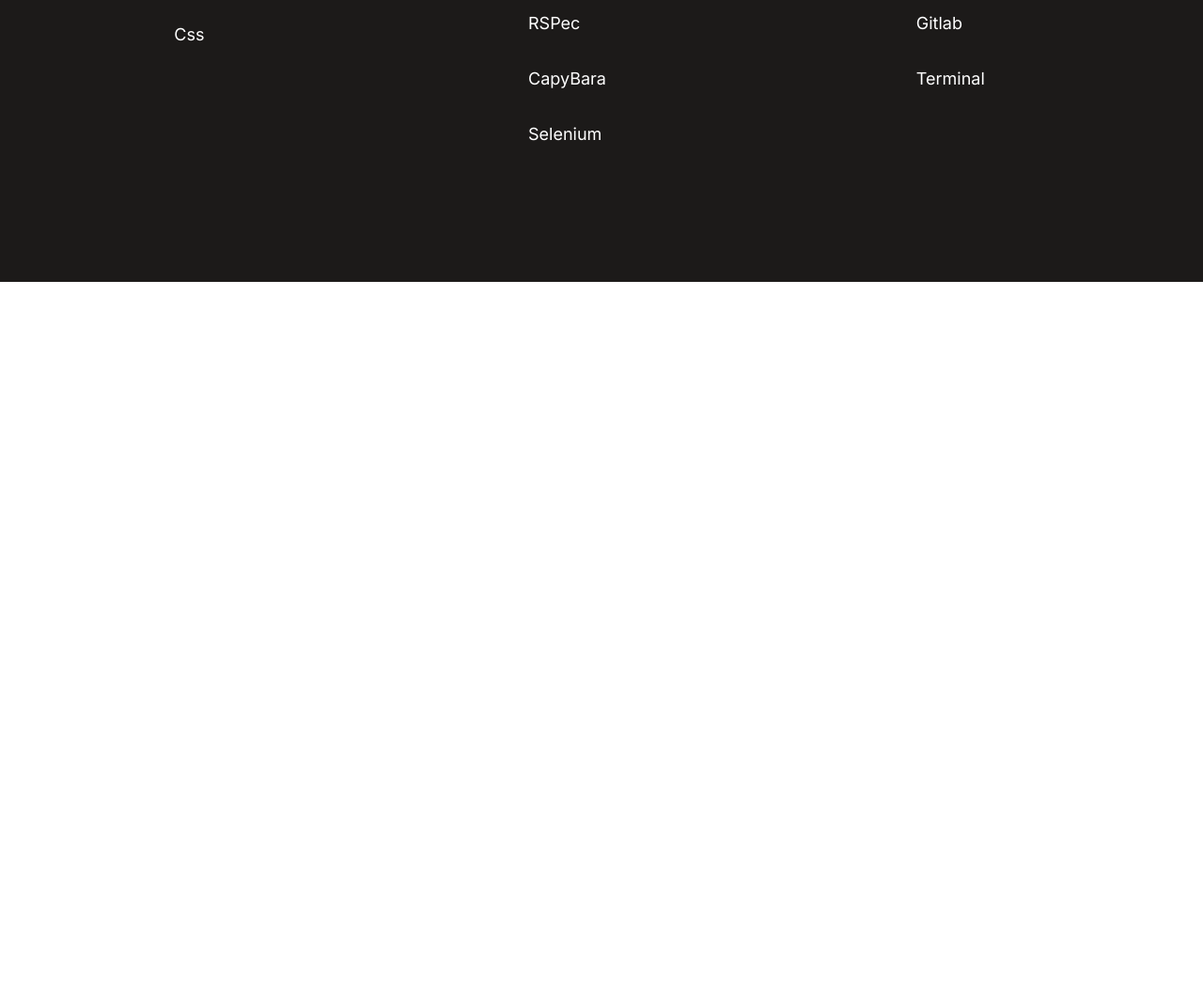
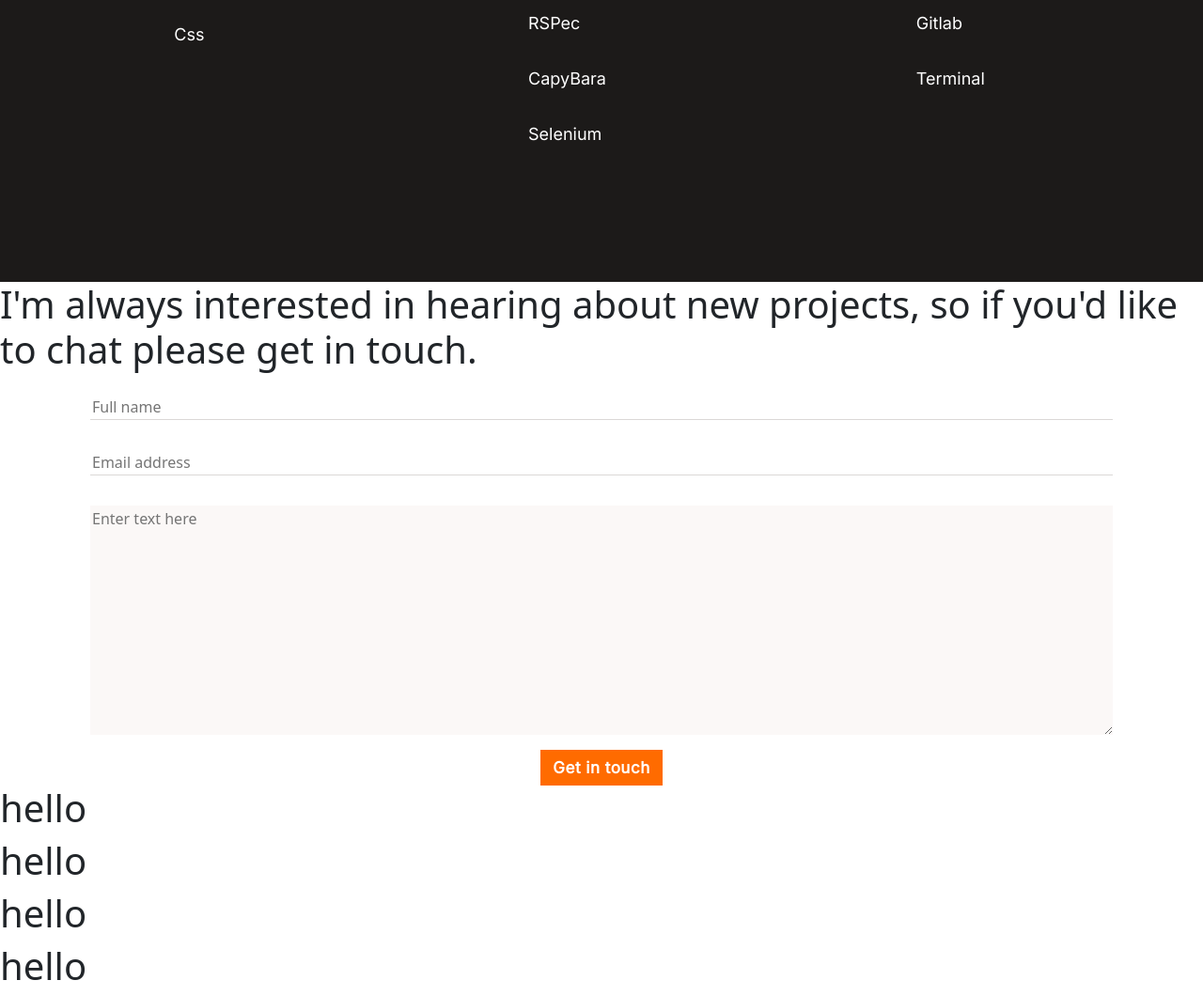
Before and after one commit to aliabbani/portfolio1, a website: page index.html in a window 1280 px wide. Shown: the part 4031-5091 px from the top of the page at 94% size. Before the commit the page ends 4331 px from the top, so only its background shows below. Drawn offline with nearby package versions, Linux system fonts and the light colour scheme; a web font is replaced by a local one.

Commit message:
update the form

```diff
--- a/index.html
+++ b/index.html
@@ -268,7 +268,30 @@
         </div>
       </section>
 
+      <footer>
+        <div>
+          <h1>I'm always interested in hearing about new projects, so if you'd like to chat please get in touch.</h1>
+        </div>
+        <form action="https://formspree.io/f/xzbovwqn" method="POST" id="form-contact">
+          <label for="username" class="form1">
+            <input type="text" name="username" id="username" maxlength="30" placeholder="Full name" required>
+          </label>
+          <label for="email" class="form2">
+            <input type="email" name="email-address" id="email" placeholder="Email address" required>
+          </label>
+          <label for="comment" class="form3">
+            <textarea name="comment" id="comment" cols="30" rows="10" maxlength="500" placeholder="Enter text here" required></textarea>
+          </label>
+          <div class="text-center footer-bt-div">
+            <button type="submit" class="btn footer-btn ">Get in touch</button>
+          </div>
+        </form>
+        <h1>hello</h1>
+        <h1>hello</h1>
+        <h1>hello</h1>
+        <h1>hello</h1>
 
+      </footer>
 
     <script
       src="https://cdn.jsdelivr.net/npm/bootstrap@5.0.2/dist/js/bootstrap.bundle.min.js"
--- a/style.css
+++ b/style.css
@@ -375,6 +375,61 @@
   padding-bottom: 2vh;
 }
 
+/* section 4 footer */
+footer {
+  display: flex;
+  flex-direction: column;
+}
+
+#form-contact {
+  display: flex;
+  flex-direction: column;
+}
+
+.form1,
+.form2,
+.form3 {
+  display: flex;
+  justify-content: center;
+  padding: 2vh 0;
+}
+
+#username,
+#email,
+#comment {
+  width: 85%;
+}
+
+#username,
+#email {
+  border-top: none;
+  border-left: none;
+  border-right: none;
+  border-bottom: 1px solid #dbd8d7;
+}
+
+#comment {
+  border: none;
+  background: #fbf8f7;
+}
+
+.footer-btn {
+  background-color: #ff6b00;
+  color: white;
+  font-family: 'Inter', sans-serif;
+  font-style: normal;
+  font-weight: 700;
+  font-size: 17px;
+  line-height: 24px;
+  letter-spacing: 0.03em;
+  border-radius: 0;
+}
+
+.footer-btn:hover {
+  background-color: white;
+  color: #ff6b00;
+}
+
 @media screen and (max-width: 375px) {
   .card-projects,
   .card-img {
```
